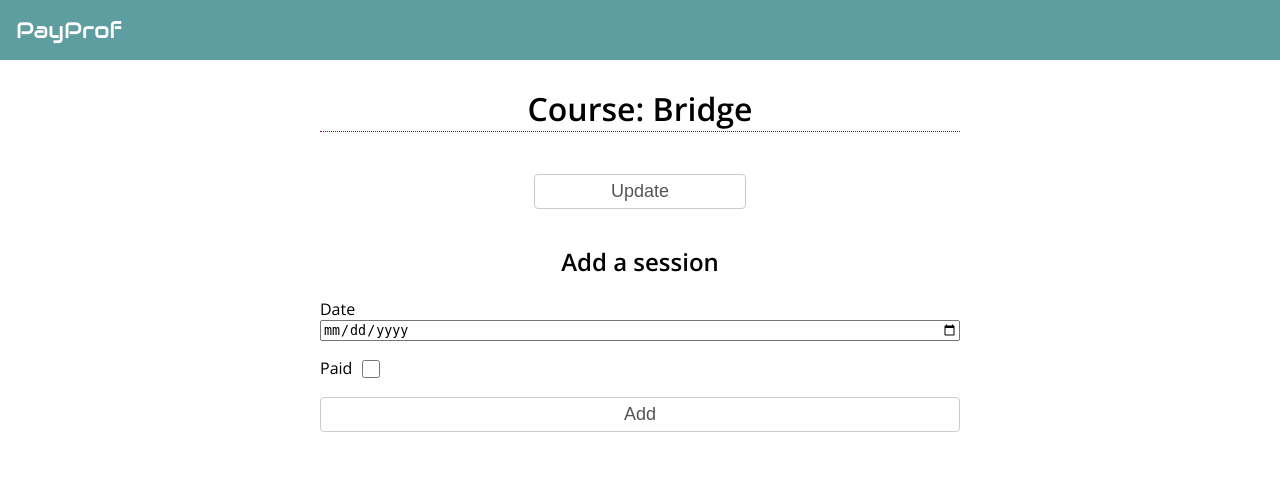
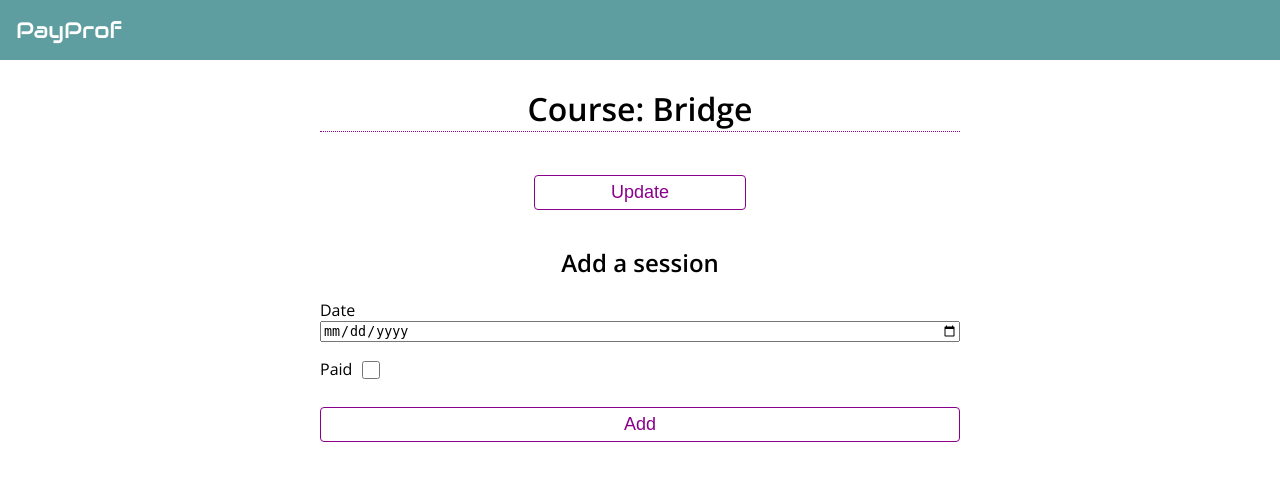
Before and after one commit to jmarcm/payprof, a Flask app: template templates/course.html in a window 1280 px wide. Shown: the top 481 px of the page. Run offline with Flask 2, Linux system fonts and the light colour scheme; the template is opened without the code that fills it: values that come from a table or form of the project are taken from there, others are empty; data comes from the database, SQL or seed files in the repository.

Commit message:
Style input button

```diff
--- a/static/css/main.css
+++ b/static/css/main.css
@@ -101,6 +101,21 @@
 /* FORMS
 -----------------------------------------------*/
 
+.checkbox {
+    flex-direction: row;
+}
+
+.input-button {
+    flex-direction: column;
+    grid-column: 1 / 3;
+    margin-top: 0.5em;
+}
+
+form p {
+    display: flex;
+    flex-direction: column;
+}
+
 input[type="text"],
 input[type="password"],
 input[type="submit"] {
@@ -113,25 +128,21 @@
     font-size: large;
 }
 
+input[type="submit"] {
+    margin-top: 0.5em;
+    border-color: darkmagenta;
+    color: darkmagenta;
+}
+
+input[type="submit"]:hover {
+    background-color: darkmagenta;
+    color: white;
+}
+
 input[type="checkbox"] {
     width: 18px;
     height: 18px;
     margin-left: 0.7em;
-}
-
-.checkbox {
-    flex-direction: row;
-}
-
-.input-button {
-    flex-direction: column;
-    /* align-items: center; */
-    grid-column: 1 /3;
-}
-
-form p {
-    display: flex;
-    flex-direction: column;
 }
 
 
```
